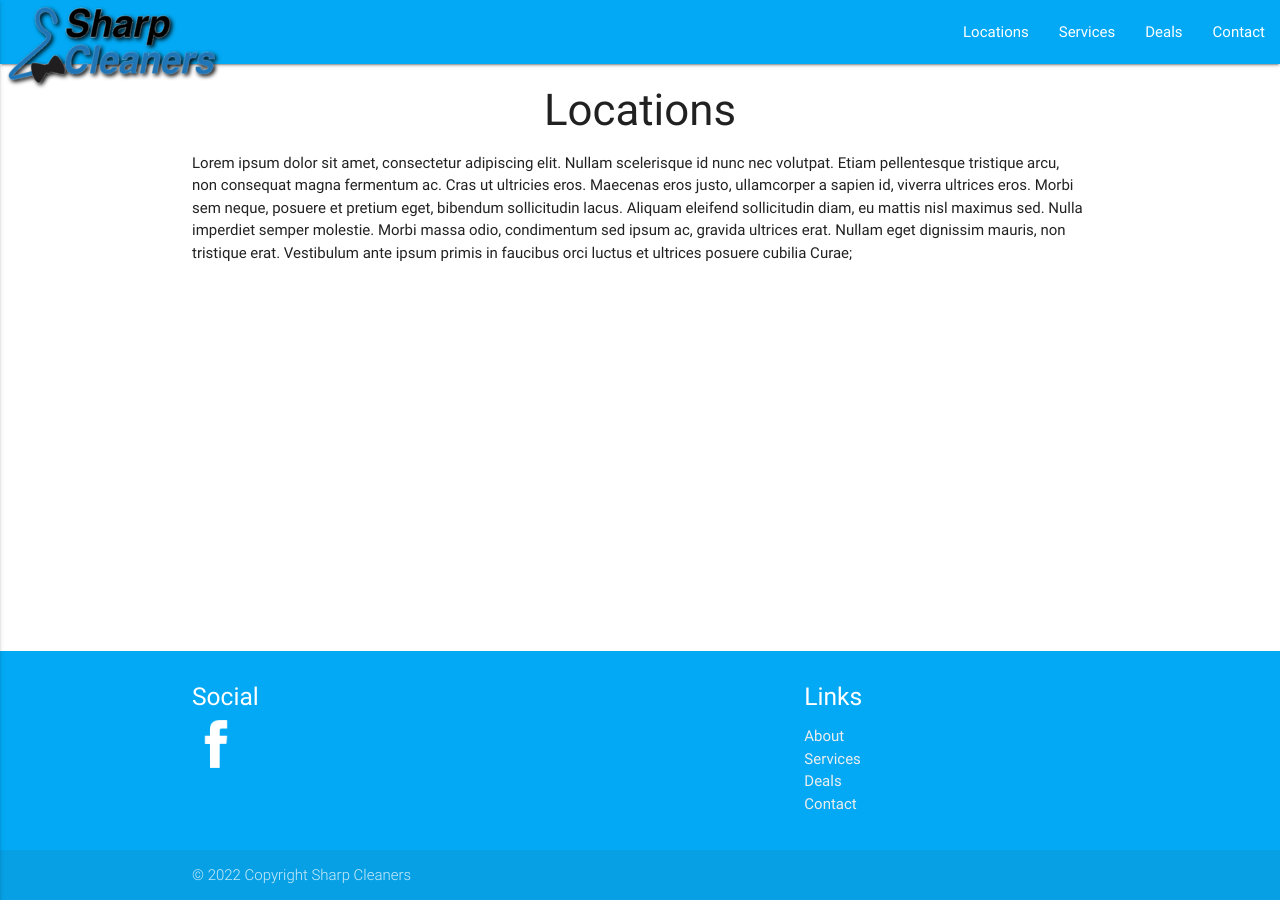
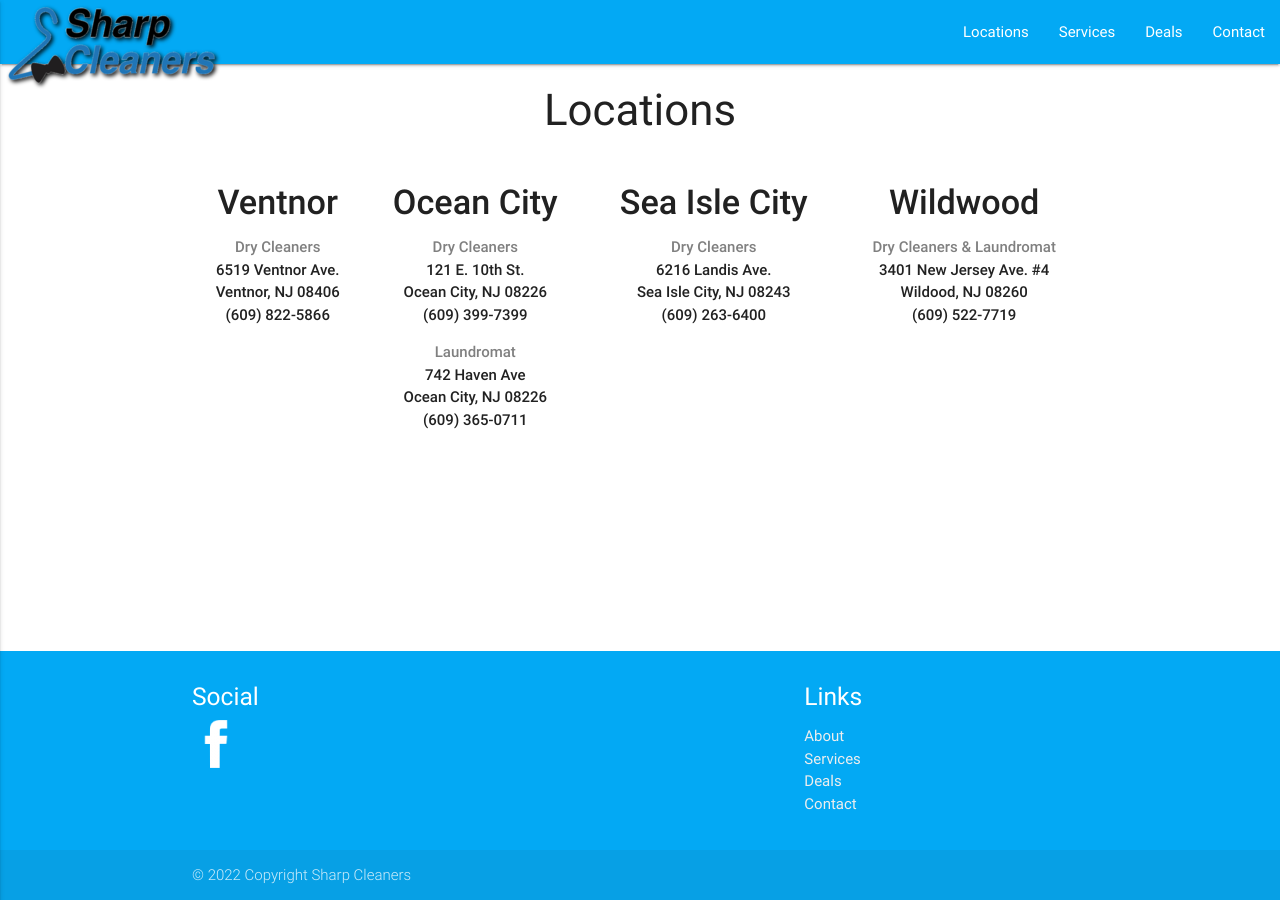
Before and after one commit to sharpcleanersnj/sharpcleanersnj.github.io, a Jekyll site: the page built from _pages/locations.md, in a window 1280 px wide. Built offline with Jekyll 4.4.1, drawn with Linux system fonts in a browser that asks for light colours; nearby versions of some CDN libraries.

Commit message:
Update locations.md

```diff
--- a/_pages/locations.md
+++ b/_pages/locations.md
@@ -4,4 +4,26 @@ title: Locations
 permalink: /locations/
 ---
 
-Lorem ipsum dolor sit amet, consectetur adipiscing elit. Nullam scelerisque id nunc nec volutpat. Etiam pellentesque tristique arcu, non consequat magna fermentum ac. Cras ut ultricies eros. Maecenas eros justo, ullamcorper a sapien id, viverra ultrices eros. Morbi sem neque, posuere et pretium eget, bibendum sollicitudin lacus. Aliquam eleifend sollicitudin diam, eu mattis nisl maximus sed. Nulla imperdiet semper molestie. Morbi massa odio, condimentum sed ipsum ac, gravida ultrices erat. Nullam eget dignissim mauris, non tristique erat. Vestibulum ante ipsum primis in faucibus orci luctus et ultrices posuere cubilia Curae;
+<table style="margin-left: auto; margin-right: auto;">
+<tbody>
+<tr>
+<td style="vertical-align: top;">
+<h4 style="text-align: center;"><strong>Ventnor</strong></h4>
+<p style="text-align: center;"><span style="color: #808080;"><strong>Dry Cleaners</strong></span><br /><strong>6519 Ventnor Ave. <br />Ventnor, NJ 08406<br />(609) 822-5866</strong></p>
+</td>
+<td style="text-align: center; vertical-align: top;">
+<h4><strong>Ocean City</strong></h4>
+<p><span style="color: #808080;"><strong>Dry Cleaners</strong></span><br /><strong>121 E. 10th St.<br />Ocean City, NJ 08226<br />(609) 399-7399</strong></p>
+<p><span style="color: #808080;"><strong>Laundromat</strong></span><br /><strong>742 Haven Ave<br />Ocean City, NJ 08226<br />(609) 365-0711</strong></p>
+</td>
+<td style="text-align: center; vertical-align: top;">
+<h4><strong>Sea Isle City</strong></h4>
+<p><span style="color: #808080;"><strong>Dry Cleaners</strong></span><br /><strong>6216 Landis Ave.<br />Sea Isle City, NJ 08243<br />(609) 263-6400</strong></p>
+</td>
+<td style="text-align: center; vertical-align: top;">
+<h4><strong>Wildwood</strong></h4>
+<p><span style="color: #808080;"><strong>Dry Cleaners &amp; Laundromat</strong></span><br /><strong>3401 New Jersey Ave. #4<br />Wildood, NJ 08260<br />(609) 522-7719</strong></p>
+</td>
+</tr>
+</tbody>
+</table>
```
